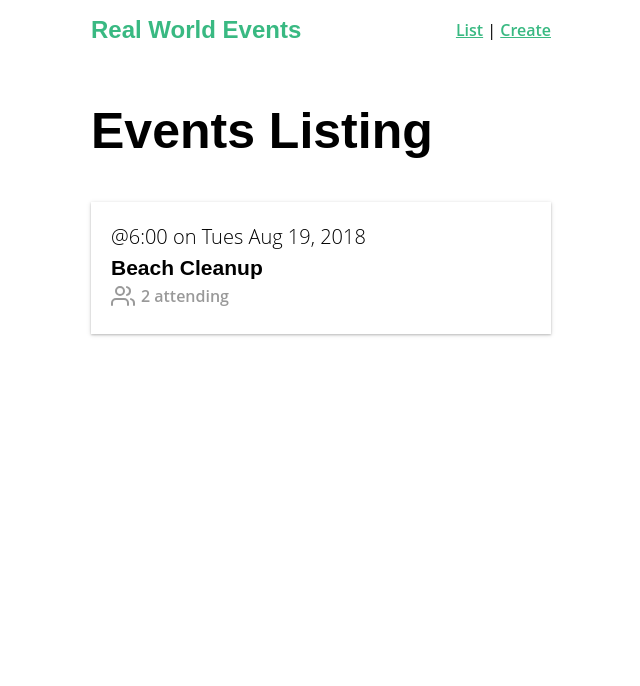
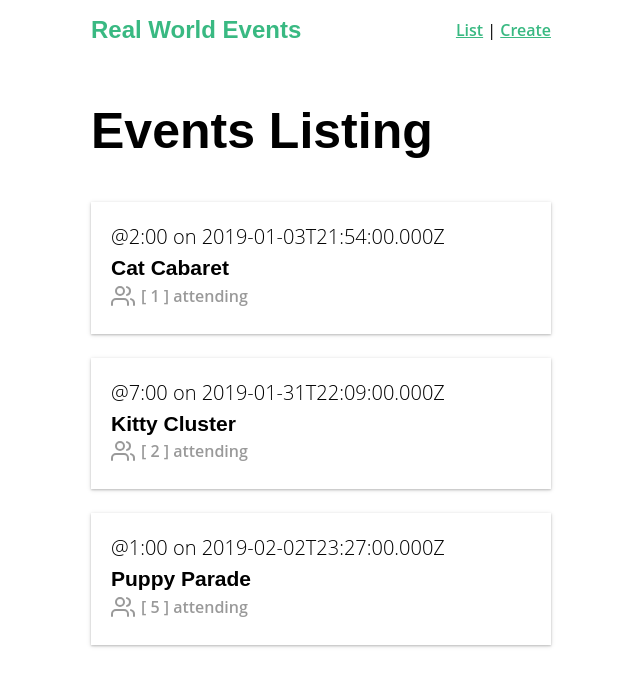
Before and after one commit to iulian880/real-world-vue, a Vue app: page / in a window 1280 px wide. Shown: the top 686 px of the page, without its empty margins (319-959 px from the left). Built offline with nearby package versions, Linux system fonts and the light colour scheme; data requests are answered from the project's data file.

Commit message:
setting basic get request, loading events using an API, using the event data in our code

```diff
--- a/db.json
+++ b/db.json
@@ -13,7 +13,7 @@
       "location": "Meow Town",
       "date": "2019-01-03T21:54:00.000Z",
       "time": "2:00",
-      "attendees": []
+      "attendees": [1]
     },
     {
       "id": 8419988,
@@ -28,7 +28,7 @@
       "location": "Catlandia",
       "date": "2019-01-31T22:09:00.000Z",
       "time": "7:00",
-      "attendees": []
+      "attendees": [2]
     },
     {
       "id": 4582797,
@@ -43,7 +43,7 @@
       "location": "Puptown ",
       "date": "2019-02-02T23:27:00.000Z",
       "time": "1:00",
-      "attendees": []
+      "attendees": [5]
     }
   ]
 }
--- a/src/components/EventCard.vue
+++ b/src/components/EventCard.vue
@@ -1,31 +1,20 @@
 <template>
   <router-link
     class="event-link"
-    :to="{ name: 'event-show', params: { id: '1' } }"
+    :to="{ name: 'event-show', params: { id: event.id } }"
   >
     <div class="event-card -shadow">
       <span class="eyebrow">@{{ event.time }} on {{ event.date }}</span>
       <h4 class="title">{{ event.title }}</h4>
-      <BaseIcon name="users"> {{ event.attendees.length }} attending </BaseIcon>
+      <BaseIcon name="users"> {{ event.attendees }} attending </BaseIcon>
     </div>
   </router-link>
 </template>
 
 <script>
 export default {
-  data() {
-    return {
-      event: {
-        id: 1,
-        title: 'Beach Cleanup',
-        date: 'Tues Aug 19, 2018',
-        time: '6:00',
-        attendees: [
-          { id: 'abc123', name: 'Adam Jahr' },
-          { id: 'def456', name: 'Gregg Pollack' }
-        ]
-      }
-    }
+  props: {
+    event: Object
   }
 }
 </script>
--- a/src/views/EventList.vue
+++ b/src/views/EventList.vue
@@ -1,7 +1,7 @@
 <template>
   <div>
     <h1>Events Listing</h1>
-    <EventCard />
+    <EventCard v-for="event in events" :key="event.id" :event="event" />
   </div>
 </template>
 
@@ -13,12 +13,17 @@
   components: {
     EventCard // Shorthand for ES6 EventCard: EventCard
   },
+  data() {
+    return {
+      events: []
+    }
+  },
 
   created() {
     axios
       .get('http://localhost:3000/events') // Does a get request
       .then(response => {
-        console.log(response.data) // For now, logs out the response
+        this.events = response.data // For now, logs out the response
       })
       .catch(error => {
         console.log('There was an error:', error.response) // Logs out the error
```
